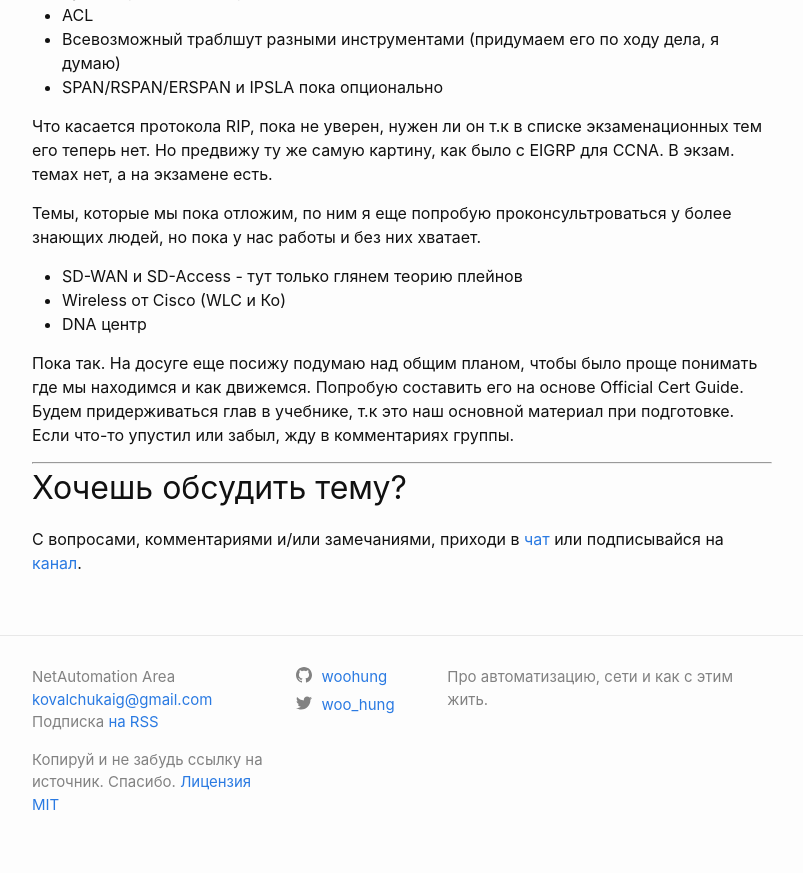
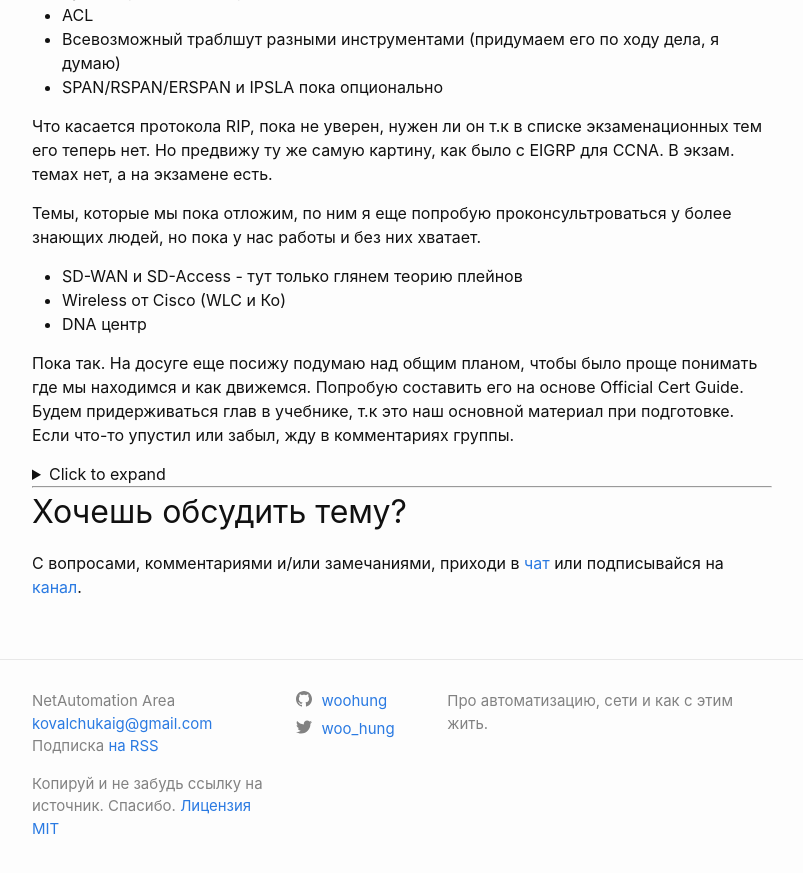
Before and after one commit to woohung/woohung.github.io, a Jekyll site: the page built from _posts/2022-04-09-Часть-0.1-Фронт-работ.md, in a window 1280 px wide and 900 px high, scrolled down 2711 px. Shown: the top 873 px of the window, without its empty margins (238-1041 px from the left). Built offline with Jekyll 4.4.1, drawn with Linux system fonts in a browser that asks for light colours.

Commit message:
test spoilers

```diff
--- a/_posts/2022-04-09-Часть-0.1-Фронт-работ.md
+++ b/_posts/2022-04-09-Часть-0.1-Фронт-работ.md
@@ -79,6 +79,15 @@
 Пока так. На досуге еще посижу подумаю над общим планом, чтобы было проще понимать где мы находимся и как движемся. Попробую составить его на основе Official Cert Guide. Будем придерживаться глав в учебнике, т.к это наш основной материал при подготовке.
 Если что-то упустил или забыл, жду в комментариях группы.
 
+<details>
+  <summary>Click to expand</summary>
+  **Разберемся подробнее**: Во времена оригинального Ethernet, когда сеть, в большинстве своем, состояла из хостов и общего кабеля (несущей), который имел название "коаксиальный кабель".
+  Схема CSMA-CD (carrier sense multiple access collision detect) подразумевала под собой механизм обнаружения коллизий.
+  Если больше чем одно устройство пыталось отправить данные в общую сеть, происходила коллизия, передающие хосты, после ее обнаружения, должны были остановить передачу и подождать некоторое время, прежде чем попробовать передавать снова.
+  Чтобы избежать появляния большого количества коллизий, устройства работали в half-duplex режиме.
+  Еще один нюанс, когда хост отправлял кадр, его слышали все хосты в сети, не важно какого типа и в каком состоянии был кадр.
+</details>
+
 <hr>
 <h2>Хочешь обсудить тему?</h2>
 С вопросами, комментариями и/или замечаниями, приходи в [чат](https://t.me/netautomationarea) или подписывайся на [канал](https://t.me/netautomation).
```
Also changed, not shown: assets/images/802.1q-frame.jpeg (added), assets/images/frame-forwarding-process.jpeg (added).
